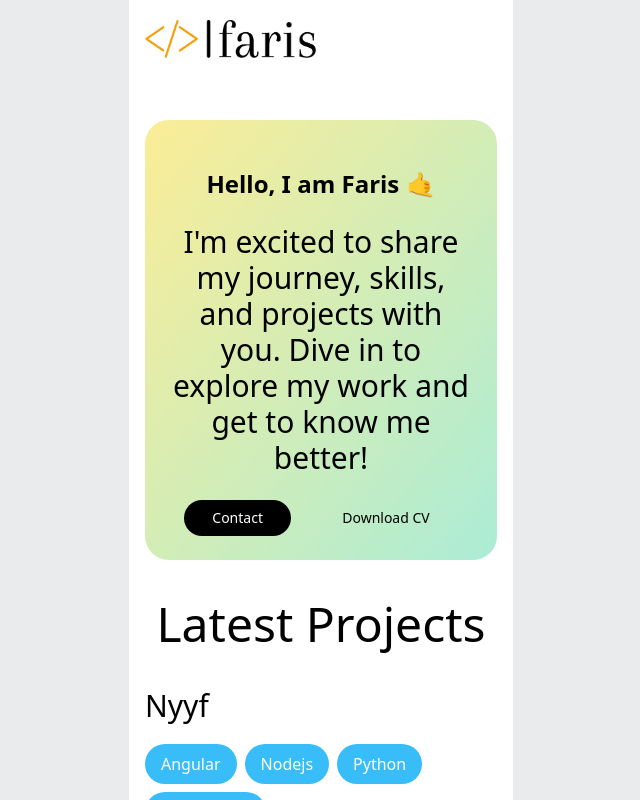
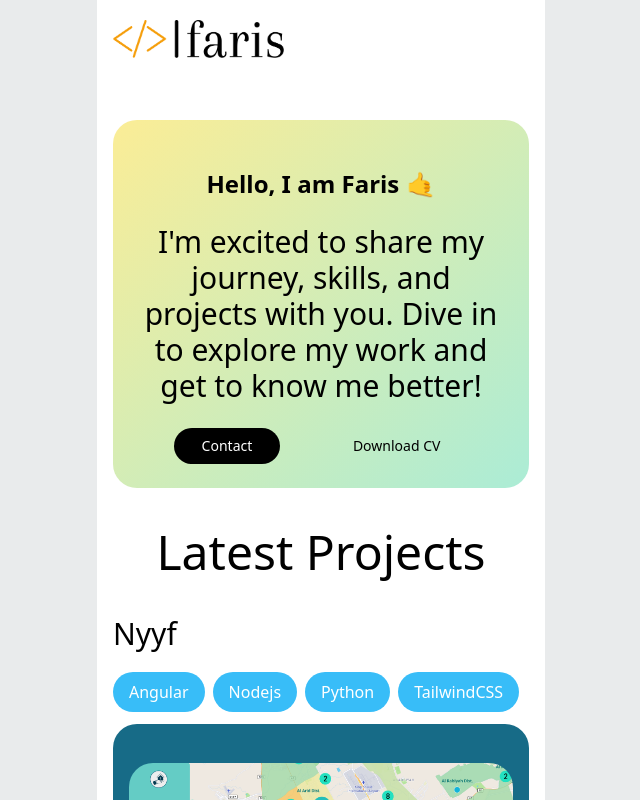
Before and after one commit to FarisAlsaif/Portfolio, a React (Vite) app: page / in a window 1280 px wide. Shown: the top 800 px of the page, without its empty margins (319-959 px from the left). Built offline with nearby package versions, Linux system fonts and the light colour scheme.

Commit message:
fix width

```diff
--- a/src/index.css
+++ b/src/index.css
@@ -19,7 +19,7 @@ body {
   justify-content: center;
   align-items: flex-start;
   min-height: 100vh;
-  max-width: 24rem; /* 24rem is approximately 384px, adjust as needed */
+  max-width: 28rem; /* 24rem is approximately 384px, adjust as needed */
   margin: 0 auto;
   padding: 0 1rem;
   box-sizing: border-box;
```
